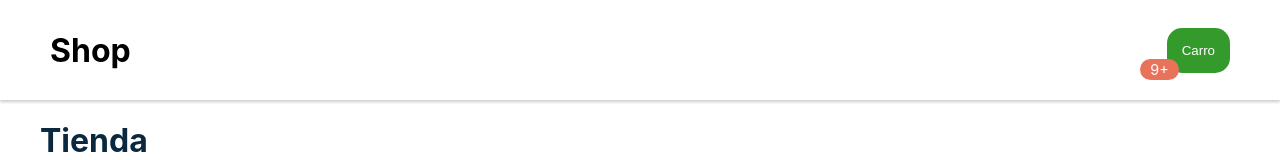
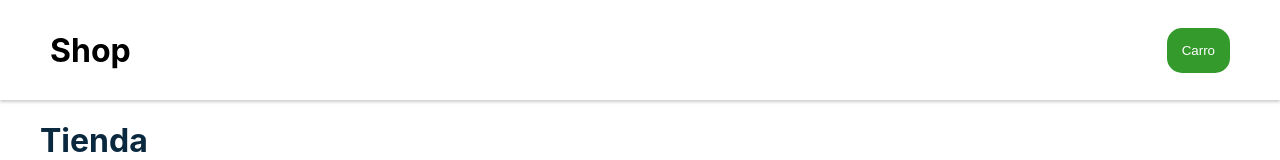
Before and after one commit to BrandonToapanta/practica_tienda, a React (Create React App) app: page / in a window 1280 px wide. Shown: the top 160 px of the page. Built offline with nearby package versions, Linux system fonts and the light colour scheme.

Commit message:
sincronicar la cantidad de prodcutos con la alerta del carro

```diff
--- a/src/App.js
+++ b/src/App.js
@@ -10,9 +10,7 @@
       { name: 'Arbejas', price: 2500, img: '/productos/arbejas.png' },
       { name: 'Lechuga', price: 500, img: '/productos/lechuga.png' },
     ],
-    carro: [
-      // { name: 'Tomate', price: 1500, img: '/productos/tomate.png',cantidad: 1 },
-    ],
+    carro: [],
   }
 
   agregarAlCarro = (producto) => {
@@ -39,7 +37,7 @@
     console.log(this.state.carro)
     return (
       <div>
-        <Navbar />
+        <Navbar carro={this.state.carro} />
         <Layout>
           <Title />
           <Productos
--- a/src/components/Carro.js
+++ b/src/components/Carro.js
@@ -20,10 +20,14 @@
 
 class Carro extends Component {
     render() {
+        const { carro } = this.props
+        const cantidad = carro.reduce((acc, el) => acc + el.cantidad, 0)
         return (
             <div>
                 <span style={styles.bubble} >
-                    <BubbleAlert value={10} />
+                    {cantidad !== 0
+                        ? < BubbleAlert value={cantidad} />
+                        : null}
                 </span>
                 <button style={styles.carro}>
                     Carro
--- a/src/components/Navbar.js
+++ b/src/components/Navbar.js
@@ -17,10 +17,11 @@
 
 class Navbar extends Component {
     render() {
+        const { carro } = this.props
         return (
             <nav style={styles.navbar}>
                 <Logo />
-                <Carro />
+                <Carro carro={carro} />
             </nav>
         )
     }
```
